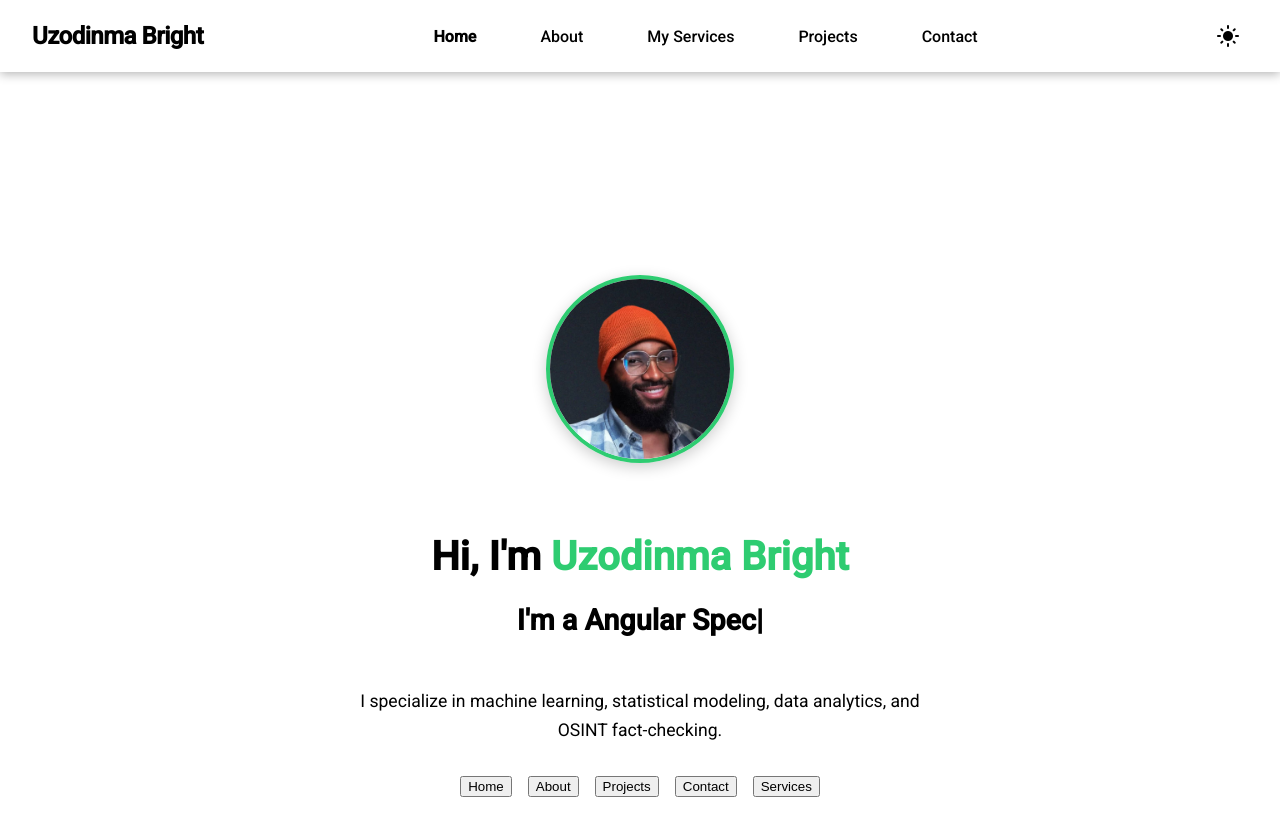
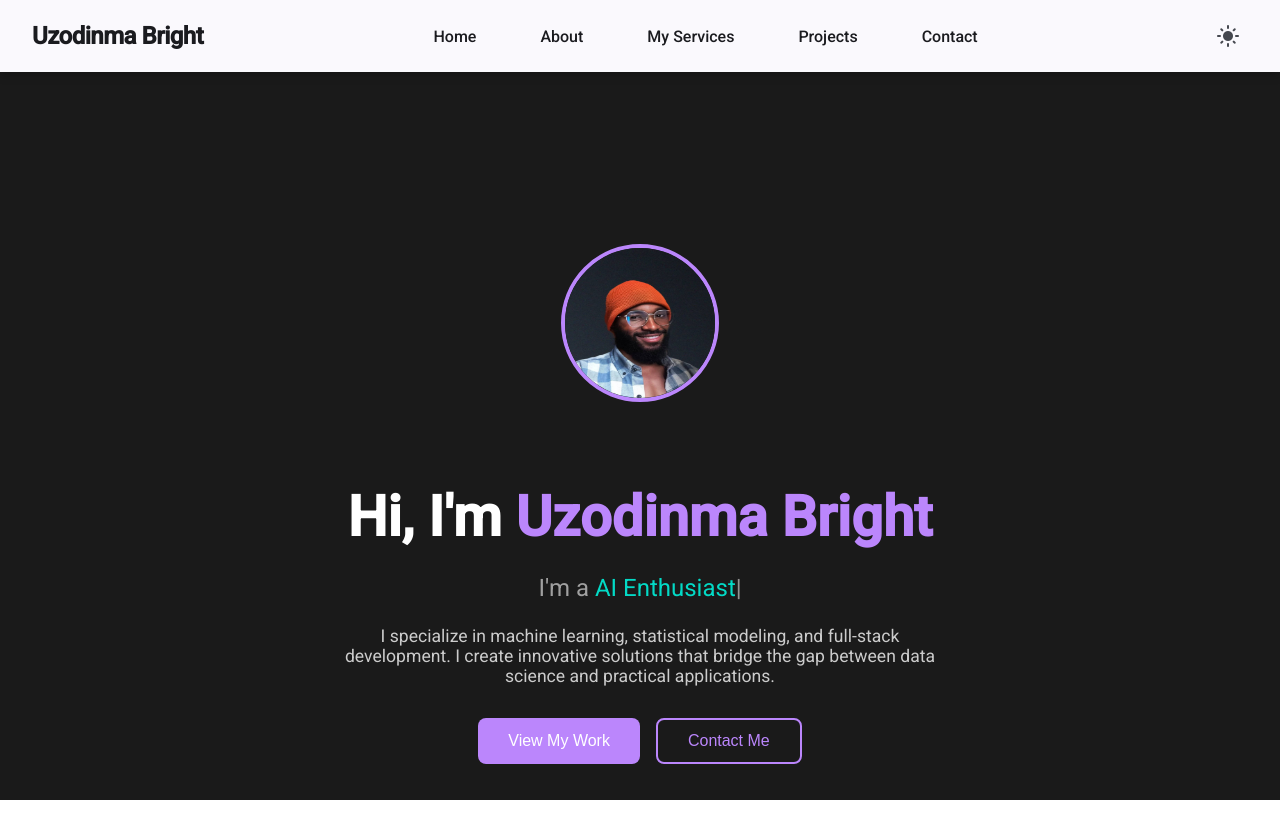
Before and after one commit to cloudcoder88/Angular_site2, an Angular app: page / in a window 1280 px wide. Shown: the top 838 px of the page. After the commit the page ends 800 px from the top, so only its background shows below. Built offline with nearby package versions, Linux system fonts and the light colour scheme.

Commit message:
i fixed the rubbish css ans spaghetti code

```diff
--- a/src/app/app.component.css
+++ b/src/app/app.component.css
@@ -1,31 +1,37 @@
+
+
 /* Dark Theme as Default */
 :root {
   --primary-color: #bb86fc;
   --secondary-color: #03dac6;
+  --accent-color: #cf6679;
   --bg-color: #121212;
   --surface-color: #1e1e1e;
+  --card-color: #2d2d2d;
   --text-color: #ffffff;
   --text-secondary: #a0a0a0;
   --nav-bg: #1e1e1e;
   --sidebar-bg: #1e1e1e;
   --border-color: #333333;
   --hover-color: rgba(255, 255, 255, 0.08);
-  --card-bg: #2d2d2d;
+  --gradient: linear-gradient(135deg, #bb86fc, #03dac6);
 }
 
 /* Light Theme */
 .light-theme {
   --primary-color: #3f51b5;
   --secondary-color: #f50057;
+  --accent-color: #ff4081;
   --bg-color: #ffffff;
   --surface-color: #f8f9fa;
+  --card-color: #ffffff;
   --text-color: #333333;
   --text-secondary: #666666;
   --nav-bg: #ffffff;
   --sidebar-bg: #ffffff;
   --border-color: #e0e0e0;
   --hover-color: rgba(0, 0, 0, 0.04);
-  --card-bg: #f5f5f5;
+  --gradient: linear-gradient(135deg, #3f51b5, #f50057);
 }
 
 /* Global Styles */
@@ -43,7 +49,165 @@ body {
   line-height: 1.6;
 }
 
-/* Desktop Navigation */
+/* Main Content Layout */
+.main-content, .desktop-main {
+  min-height: calc(100vh - 64px);
+  background-color: var(--bg-color);
+  padding: 2rem;
+  max-width: 1200px;
+  margin: 0 auto;
+}
+
+/* Hero Section */
+.hero-section {
+  text-align: center;
+  padding: 4rem 0;
+  margin-bottom: 3rem;
+}
+
+.hero-title {
+  font-size: 4rem;
+  font-weight: 800;
+  margin-bottom: 1rem;
+  background: var(--gradient);
+  -webkit-background-clip: text;
+  -webkit-text-fill-color: transparent;
+  background-clip: text;
+  letter-spacing: -1px;
+}
+
+.hero-subtitle {
+  font-size: 1.8rem;
+  color: var(--text-secondary);
+  margin-bottom: 2rem;
+  font-weight: 300;
+}
+
+.hero-description {
+  font-size: 1.2rem;
+  color: var(--text-secondary);
+  max-width: 600px;
+  margin: 0 auto;
+  line-height: 1.8;
+}
+
+/* Content Cards */
+.content-section {
+  background-color: var(--card-color);
+  padding: 2.5rem;
+  border-radius: 16px;
+  margin: 2rem 0;
+  border: 1px solid var(--border-color);
+  box-shadow: 0 8px 32px rgba(0,0,0,0.2);
+  transition: all 0.3s ease;
+}
+
+.content-section:hover {
+  transform: translateY(-5px);
+  box-shadow: 0 12px 40px rgba(0,0,0,0.3);
+}
+
+.section-title {
+  color: var(--primary-color);
+  font-size: 2.2rem;
+  margin-bottom: 1.5rem;
+  font-weight: 700;
+  border-bottom: 3px solid var(--primary-color);
+  padding-bottom: 0.5rem;
+  display: inline-block;
+}
+
+.section-subtitle {
+  color: var(--secondary-color);
+  font-size: 1.4rem;
+  margin: 1.5rem 0 1rem 0;
+  font-weight: 600;
+}
+
+/* Projects Grid */
+.projects-grid {
+  display: grid;
+  gap: 2rem;
+  margin-top: 2rem;
+}
+
+.project-card {
+  background: var(--surface-color);
+  padding: 2rem;
+  border-radius: 12px;
+  border: 1px solid var(--border-color);
+  transition: all 0.3s ease;
+  position: relative;
+  overflow: hidden;
+}
+
+.project-card::before {
+  content: '';
+  position: absolute;
+  top: 0;
+  left: 0;
+  width: 4px;
+  height: 100%;
+  background: var(--gradient);
+}
+
+.project-card:hover {
+  transform: translateY(-3px);
+  box-shadow: 0 8px 25px rgba(0,0,0,0.2);
+}
+
+.project-title {
+  color: var(--primary-color);
+  font-size: 1.4rem;
+  margin-bottom: 1rem;
+  font-weight: 600;
+}
+
+.project-description {
+  color: var(--text-color);
+  line-height: 1.7;
+  margin-bottom: 1rem;
+}
+
+.project-tech {
+  display: flex;
+  flex-wrap: wrap;
+  gap: 0.5rem;
+  margin-top: 1rem;
+}
+
+.tech-tag {
+  background: var(--hover-color);
+  color: var(--secondary-color);
+  padding: 0.3rem 0.8rem;
+  border-radius: 20px;
+  font-size: 0.9rem;
+  font-weight: 500;
+  border: 1px solid var(--border-color);
+}
+
+/* Lists */
+.feature-list {
+  list-style: none;
+  margin: 1rem 0;
+}
+
+.feature-list li {
+  padding: 0.5rem 0;
+  color: var(--text-color);
+  position: relative;
+  padding-left: 1.5rem;
+}
+
+.feature-list li::before {
+  content: '▸';
+  color: var(--secondary-color);
+  position: absolute;
+  left: 0;
+  font-weight: bold;
+}
+
+/* Navigation Styles (Keep from previous) */
 .desktop-nav {
   display: flex;
   justify-content: space-between;
@@ -90,17 +254,6 @@ body {
   color: var(--primary-color);
   font-weight: 600;
   background-color: var(--hover-color);
-}
-
-.nav-links a.active::after {
-  content: '';
-  position: absolute;
-  bottom: -2px;
-  left: 1rem;
-  right: 1rem;
-  height: 2px;
-  background-color: var(--primary-color);
-  border-radius: 2px;
 }
 
 .theme-toggle {
@@ -212,60 +365,8 @@ body {
   font-weight: 600;
 }
 
-/* Main Content */
-.main-content, .desktop-main {
-  min-height: calc(100vh - 64px);
-  background-color: var(--bg-color);
-  padding: 2rem;
-}
-
 .mobile-container {
   height: calc(100vh - 64px);
-}
-
-/* Content Styling for your home page */
-.hero-section {
-  max-width: 1200px;
-  margin: 0 auto;
-  padding: 2rem 0;
-}
-
-.hero-title {
-  font-size: 3.5rem;
-  font-weight: 800;
-  margin-bottom: 1rem;
-  background: linear-gradient(135deg, var(--primary-color), var(--secondary-color));
-  -webkit-background-clip: text;
-  -webkit-text-fill-color: transparent;
-  background-clip: text;
-}
-
-.hero-subtitle {
-  font-size: 1.5rem;
-  color: var(--text-secondary);
-  margin-bottom: 2rem;
-  font-weight: 300;
-}
-
-.content-section {
-  background-color: var(--surface-color);
-  padding: 2rem;
-  border-radius: 12px;
-  margin: 2rem 0;
-  border: 1px solid var(--border-color);
-  box-shadow: 0 4px 20px rgba(0,0,0,0.1);
-}
-
-.content-section h2 {
-  color: var(--primary-color);
-  margin-bottom: 1rem;
-  font-weight: 700;
-}
-
-.content-section p {
-  color: var(--text-color);
-  line-height: 1.8;
-  margin-bottom: 1rem;
 }
 
 /* Responsive */
@@ -292,10 +393,99 @@ body {
   }
 
   .hero-subtitle {
-    font-size: 1.2rem;
+    font-size: 1.3rem;
+  }
+
+  .content-section {
+    padding: 1.5rem;
+  }
+
+  .section-title {
+    font-size: 1.8rem;
   }
 }
 
 :host {
   display: block;
 }
+
+
+
+
+
+/* Skills Section */
+.skills-grid {
+  display: grid;
+  grid-template-columns: repeat(auto-fit, minmax(250px, 1fr));
+  gap: 2rem;
+  margin-top: 2rem;
+}
+
+.skill-category {
+  background: var(--surface-color);
+  padding: 2rem;
+  border-radius: 12px;
+  border: 1px solid var(--border-color);
+  transition: all 0.3s ease;
+}
+
+.skill-category:hover {
+  transform: translateY(-3px);
+  box-shadow: 0 8px 25px rgba(0,0,0,0.2);
+}
+
+.skill-category h3 {
+  color: var(--secondary-color);
+  margin-bottom: 1rem;
+  font-size: 1.3rem;
+}
+
+
+
+
+
+.sidenav-container {
+  height: 100vh;
+}
+
+.sidebar {
+  width: 280px;
+  background: #1a1a1a;
+}
+
+.sidebar-content {
+  padding: 20px;
+}
+
+.sidebar-header {
+  display: flex;
+  justify-content: between;
+  align-items: center;
+  margin-bottom: 20px;
+}
+
+.sidebar-links a {
+  display: block;
+  padding: 12px 16px;
+  color: white;
+  text-decoration: none;
+  border-radius: 4px;
+  margin: 4px 0;
+}
+
+.sidebar-links a:hover {
+  background: #333;
+}
+
+.mobile-menu {
+  display: none;
+}
+
+@media (max-width: 768px) {
+  .mobile-menu {
+    display: block;
+  }
+  .nav-links {
+    display: none;
+  }
+}
--- a/src/app/app.component.html
+++ b/src/app/app.component.html
@@ -1,60 +1,47 @@
-<!-- Desktop Navbar -->
-<nav class="desktop-nav" *ngIf="isDesktop">
+<mat-sidenav-container class="sidenav-container">
+  <!-- Sidebar -->
+  <mat-sidenav #sidenav mode="over" position="start" class="sidebar">
+    <div class="sidebar-content">
+      <div class="sidebar-header">
+        <h2></h2>
+        <button mat-icon-button (click)="sidenav.toggle()">
+          <mat-icon>close</mat-icon>
+        </button>
+      </div>
+      <nav class="sidebar-links">
+        <a routerLink="/" (click)="sidenav.toggle()">Home</a>
+        <a routerLink="/about" (click)="sidenav.toggle()">About</a>
+        <a routerLink="/myservices" (click)="sidenav.toggle()">My Services</a>
+        <a routerLink="/projects" (click)="sidenav.toggle()">Projects</a>
+        <a routerLink="/contact" (click)="sidenav.toggle()">Contact</a>
+      </nav>
+    </div>
+  </mat-sidenav>
+
+  <!-- Main content -->
+  <mat-sidenav-content>
+    <!-- Your original desktop nav -->
+    <nav class="desktop-nav">
       <div class="nav-brand">
         <h2>Uzodinma Bright</h2>
       </div>
       <div class="nav-links">
-    <a routerLink="/" routerLinkActive="active">Home</a>
-    <a routerLink="/about" routerLinkActive="active">About</a>
-    <a routerLink="/myservices" routerLinkActive="active">My Services</a>
-    <a routerLink="/projects" routerLinkActive="active">Projects</a>
-    <a routerLink="/contact" routerLinkActive="active">Contact</a>
+        <a routerLink="/">Home</a>
+        <a routerLink="/about">About</a>
+        <a routerLink="/myservices">My Services</a>
+        <a routerLink="/projects">Projects</a>
+        <a routerLink="/contact">Contact</a>
       </div>
-  <button mat-icon-button class="theme-toggle" (click)="toggleTheme()">
+      <button mat-icon-button (click)="toggleTheme()">
         <mat-icon>{{ isDarkTheme ? 'light_mode' : 'dark_mode' }}</mat-icon>
+      </button>
+      <!-- Mobile menu button -->
+      <button mat-icon-button class="mobile-menu" (click)="sidenav.toggle()" *ngIf="!isDesktop">
+        <mat-icon>menu</mat-icon>
       </button>
     </nav>
 
-<!-- Mobile Navigation -->
-<div class="mobile-nav" *ngIf="!isDesktop">
-  <mat-toolbar class="mobile-header">
-    <button mat-icon-button (click)="toggleSidenav()" class="menu-button">
-      <mat-icon>menu</mat-icon>
-    </button>
-    <span class="mobile-title">Uzodinma Bright</span>
-    <button mat-icon-button (click)="toggleTheme()" class="theme-toggle">
-      <mat-icon>{{ isDarkTheme ? 'light_mode' : 'dark_mode' }}</mat-icon>
-    </button>
-  </mat-toolbar>
-
-  <mat-sidenav-container class="mobile-container">
-    <mat-sidenav #sidenav mode="over" position="start" class="sidebar">
-      <div class="sidebar-content">
-        <div class="sidebar-header">
-          <h2>Uzodinma Bright</h2>
-          <button mat-icon-button (click)="sidenav.toggle()" class="close-button">
-            <mat-icon>close</mat-icon>
-          </button>
-        </div>
-        <nav class="sidebar-links">
-          <a routerLink="/" routerLinkActive="active" (click)="sidenav.toggle()">Home</a>
-          <a routerLink="/about" routerLinkActive="active" (click)="sidenav.toggle()">About</a>
-          <a routerLink="/myservices" routerLinkActive="active" (click)="sidenav.toggle()">My Services</a>
-          <a routerLink="/projects" routerLinkActive="active" (click)="sidenav.toggle()">Projects</a>
-          <a routerLink="/contact" routerLinkActive="active" (click)="sidenav.toggle()">Contact</a>
-        </nav>
-      </div>
-    </mat-sidenav>
-
-    <mat-sidenav-content>
-      <div class="main-content">
+    <!-- Your router outlet - this will show your home page with Typed.js -->
     <router-outlet></router-outlet>
-      </div>
   </mat-sidenav-content>
 </mat-sidenav-container>
-</div>
-
-<!-- Desktop Content -->
-<main class="desktop-main" *ngIf="isDesktop">
-  <router-outlet></router-outlet>
-</main>
--- a/src/app/home/home.component.css
+++ b/src/app/home/home.component.css
@@ -3,60 +3,121 @@
   display: flex;
   align-items: center;
   justify-content: center;
+  background: #1a1a1a;
+  color: white;
+  text-align: center;
   padding: 2rem;
-  text-align: center;
 }
 
 .hero-content {
-  max-width: 600px;
+  max-width: 800px;
 }
 
 .profile-pic {
-  width: 180px;
-  height: 180px;
+  width: 150px;
+  height: 150px;
   border-radius: 50%;
-  object-fit: cover;
-  border: 4px solid #2ecc71;
-  box-shadow: 0 4px 15px rgba(0,0,0,0.2);
+  border: 4px solid #bb86fc;
   margin-bottom: 2rem;
 }
 
 .hero-title {
-  font-size: 2.5rem;
+  font-size: 3.5rem;
   margin-bottom: 1rem;
 }
 
 .highlight {
-  color: #2ecc71; /* Or your theme color */
-}
-
-.hero-subtitle {
-  font-size: 1.8rem;
-  margin-bottom: 1.5rem;
-  min-height: 60px;
+  color: #bb86fc;
 }
 
 .hero-description {
+  font-size: 1.5rem;
+  margin-bottom: 1.5rem;
+  color: #a0a0a0;
+}
+
+.typed-text {
+  color: #03dac6;
+}
+
+.hero-bio {
   font-size: 1.1rem;
   margin-bottom: 2rem;
-  line-height: 1.6;
+  color: #cccccc;
+  max-width: 600px;
+  margin-left: auto;
+  margin-right: auto;
 }
 
 .hero-buttons {
   display: flex;
   gap: 1rem;
   justify-content: center;
-  flex-wrap: wrap;
 }
 
-/* Typed.js cursor styling */
-.typed-cursor {
-  font-size: 1.8rem;
-  opacity: 1;
-  animation: blink 0.7s infinite;
+.btn {
+  padding: 12px 30px;
+  border: none;
+  border-radius: 8px;
+  font-size: 1rem;
+  cursor: pointer;
 }
 
-@keyframes blink {
-  0%, 100% { opacity: 1; }
-  50% { opacity: 0; }
+.btn-primary {
+  background: #bb86fc;
+  color: white;
 }
+
+.btn-secondary {
+  background: transparent;
+  color: #bb86fc;
+  border: 2px solid #bb86fc;
+}
+
+.projects {
+  padding: 4rem 2rem;
+  background: #1a1a1a;
+}
+
+.container {
+  max-width: 1200px;
+  margin: 0 auto;
+}
+
+.project-grid {
+  display: grid;
+  grid-template-columns: repeat(auto-fit, minmax(300px, 1fr));
+  gap: 2rem;
+  margin-top: 2rem;
+}
+
+.project-card {
+  background: #2d2d2d;
+  padding: 2rem;
+  border-radius: 12px;
+  border-left: 4px solid #bb86fc;
+}
+
+.project-card h3 {
+  color: #bb86fc;
+  margin-bottom: 1rem;
+}
+
+.project-card p {
+  color: #cccccc;
+}
+
+@media (max-width: 768px) {
+  .hero-title {
+    font-size: 2.5rem;
+  }
+
+  .hero-buttons {
+    flex-direction: column;
+    align-items: center;
+  }
+
+  .btn {
+    width: 200px;
+  }
+}
--- a/src/app/home/home.component.html
+++ b/src/app/home/home.component.html
@@ -1,26 +1,49 @@
+
+
 <section class="hero">
   <div class="hero-content">
-    <!-- Profile Picture -->
-    <img src="./assets/images/brightpic.jpg" alt="Uzodinma Bright" class="profile-pic">
+    <!-- Your profile picture -->
+    <img src="assets/images/brightpic.jpg" alt="Uzodinma Bright" class="profile-pic">
 
     <h1 class="hero-title">
       Hi, I'm <span class="highlight">Uzodinma Bright</span>
     </h1>
 
-    <h2 class="hero-subtitle">
-      I'm a <span id="typed-element"></span>
-    </h2>
+    <p class="hero-description">
+      I'm a <span class="typed-text"></span>
+    </p>
 
-    <p class="hero-description">
-      I specialize in machine learning, statistical modeling, data analytics, and OSINT fact-checking.
+    <p class="hero-bio">
+      I specialize in machine learning, statistical modeling, and full-stack development.
+      I create innovative solutions that bridge the gap between data science and practical applications.
     </p>
 
     <div class="hero-buttons">
-      <button class="btn btn-primary" routerLink="/home">Home</button>
-      <button class="btn btn-secondary" routerLink="/about">About</button>
-      <button class="btn btn-tertiary" routerLink="/projects">Projects</button>
-      <button class="btn btn-tertiary" routerLink="/contact">Contact</button>
-      <button class="btn btn-quaternary" routerLink="/services">Services</button>
+      <button class="btn btn-primary">View My Work</button>
+      <button class="btn btn-secondary">Contact Me</button>
     </div>
   </div>
 </section>
+
+<section class="projects">
+  <div class="container">
+    <h2>Featured Projects</h2>
+
+    <div class="project-grid">
+      <div class="project-card">
+        <h3>AI Chatbot</h3>
+        <p>Python & TensorFlow chatbot for natural conversations</p>
+      </div>
+
+      <div class="project-card">
+        <h3>Data Visualization Dashboard</h3>
+        <p>D3.js & Flask interactive data visualizations</p>
+      </div>
+
+      <div class="project-card">
+        <h3>E-commerce Website</h3>
+        <p>React & Node.js online store with payment processing</p>
+      </div>
+    </div>
+  </div>
+</section>
--- a/src/app/home/home.component.ts
+++ b/src/app/home/home.component.ts
@@ -9,25 +9,18 @@ import Typed from 'typed.js';
 export class HomeComponent implements OnInit {
 
   ngOnInit() {
-    // initialize the typed.js effect
-    // Wait a bit for the DOM to be ready
-    setTimeout(() => {
-      const options = {
+    // Typed.js initialization
+    const typed = new Typed('.typed-text', {
       strings: [
         'Full Stack Developer',
-          'Angular Specialist',
-          'UI/UX Enthusiast',
+        'AI Enthusiast',
+        'Machine Learning Engineer',
         'Problem Solver'
       ],
       typeSpeed: 50,
       backSpeed: 30,
       backDelay: 2000,
-        loop: true,
-        showCursor: true,
-        cursorChar: '|'
-      };
-
-      new Typed('#typed-element', options);
-    }, 100);
+      loop: true
+    });
   }
 }
```
Lines whose indentation alone changed are shown as unchanged.
